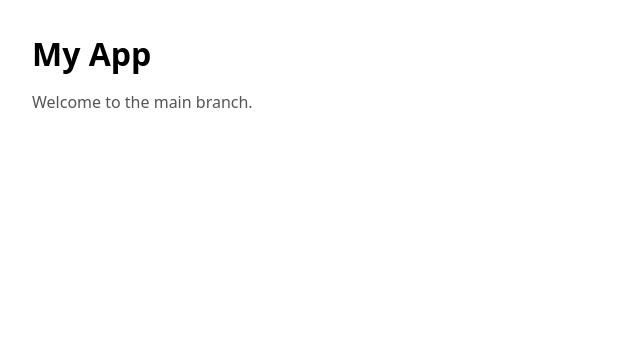
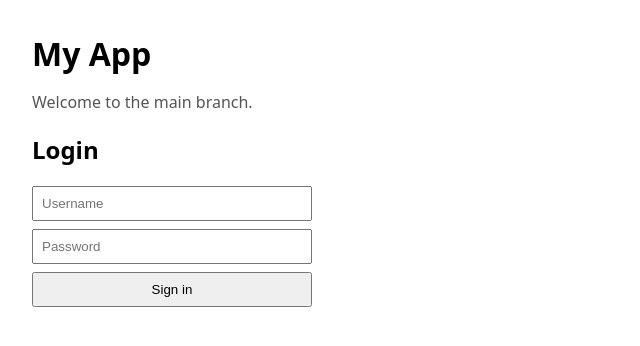
Before and after one commit to jahmiel075886992-eng/work, a plain HTML site: page index.html in a window 1280 px wide. Shown: the whole page, without its empty margins (0-640 px from the left). Drawn offline with Linux system fonts and the light colour scheme.

Commit message:
feature-login: add simple login form and behavior

```diff
--- a/index.html
+++ b/index.html
@@ -8,10 +8,28 @@
     body { font-family: system-ui, Arial, sans-serif; margin: 2rem; }
     h1 { margin-bottom: 0.25rem; }
     p  { color: #555; }
+    form { margin-top: 1rem; display: grid; gap: 0.5rem; max-width: 280px; }
+    input, button { padding: 0.5rem; }
   </style>
 </head>
 <body>
   <h1>My App</h1>
   <p>Welcome to the main branch.</p>
+
+  <!-- 🔹 New in feature-login -->
+  <h2>Login</h2>
+  <form id="loginForm">
+    <input id="username" type="text" placeholder="Username" required />
+    <input id="password" type="password" placeholder="Password" required />
+    <button type="submit">Sign in</button>
+  </form>
+
+  <script>
+    document.getElementById('loginForm').addEventListener('submit', (e) => {
+      e.preventDefault();
+      const user = document.getElementById('username').value.trim();
+      alert(`Logged in as: ${user || 'guest'}`);
+    });
+  </script>
 </body>
 </html>
```
